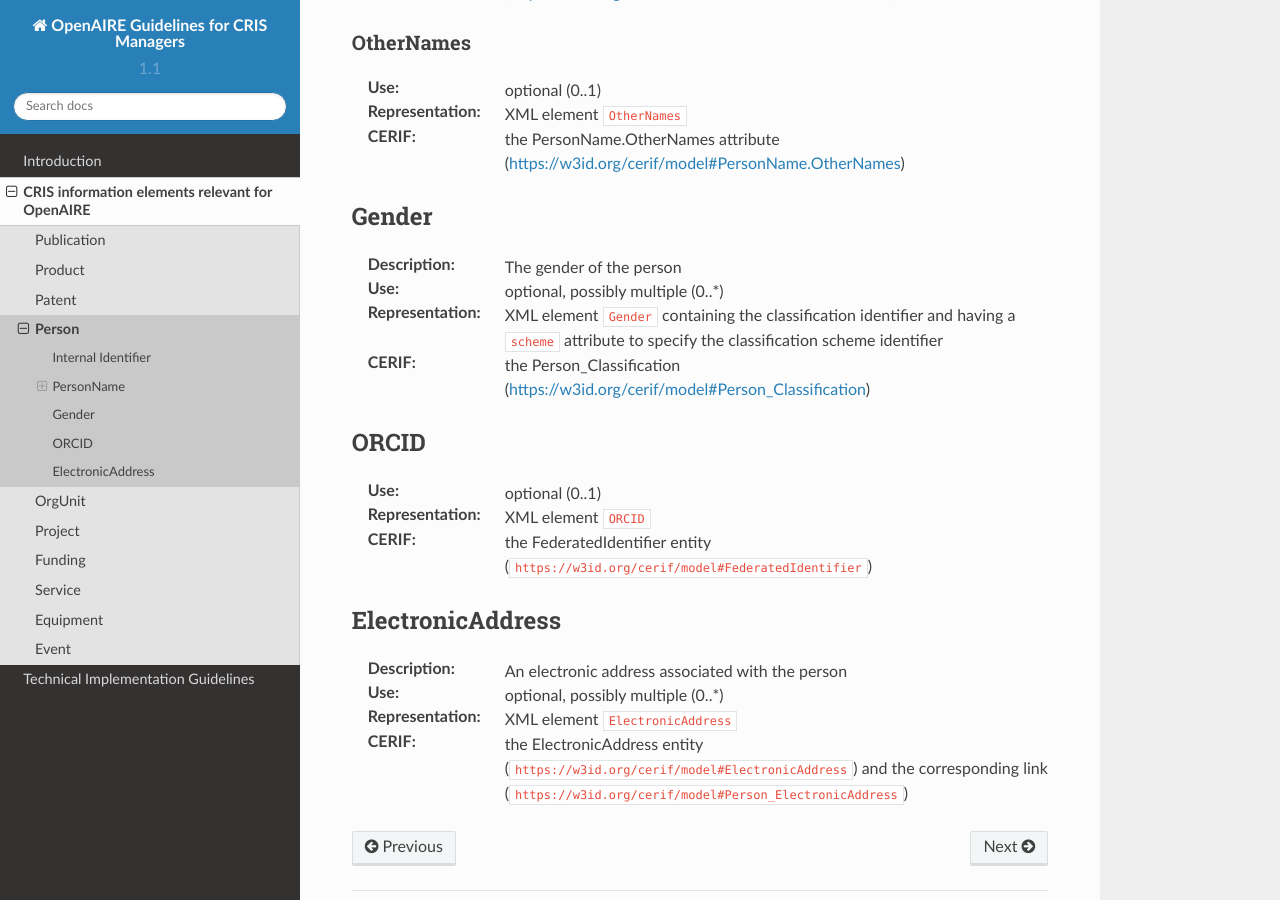
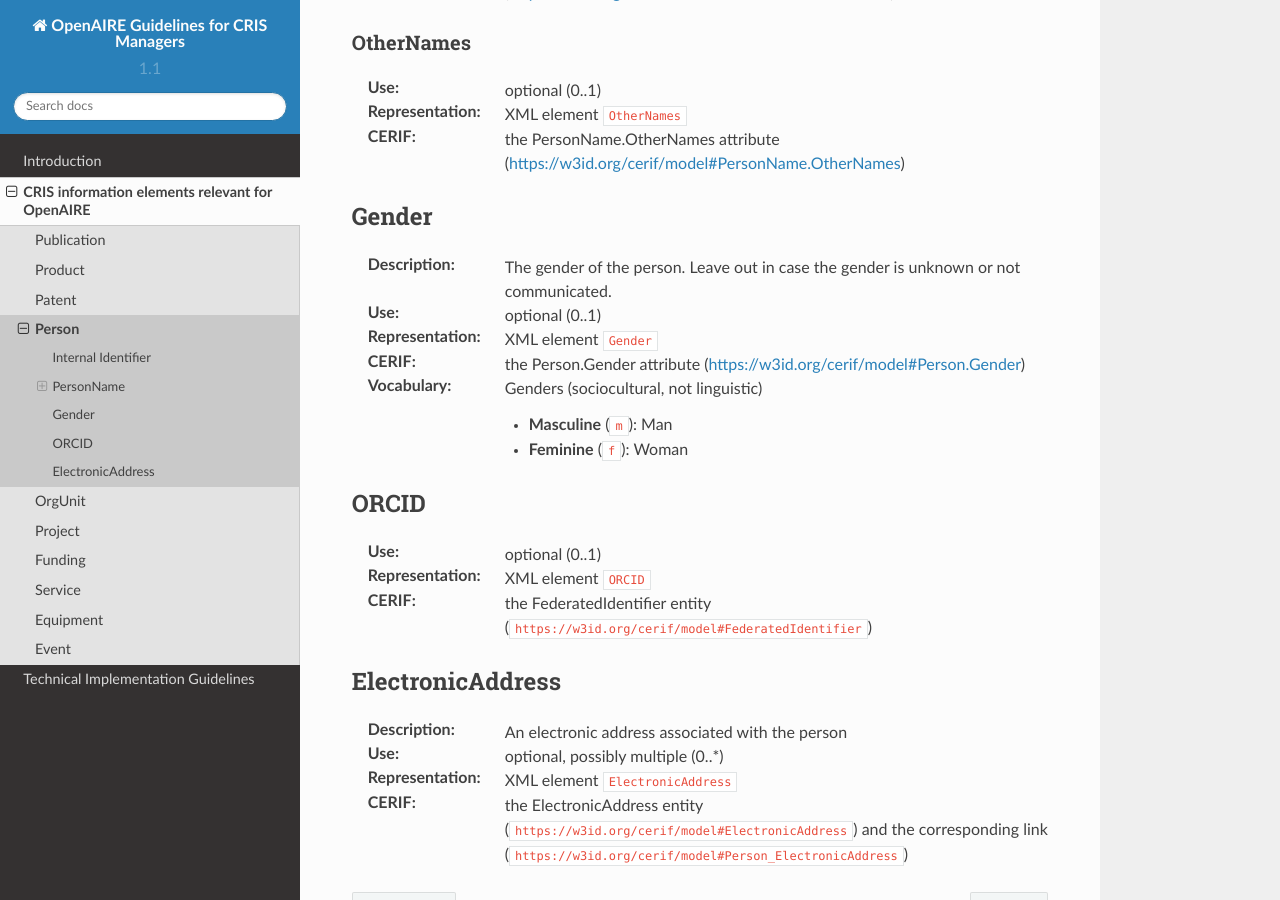
Before and after one commit to openaire/guidelines-cris-managers, a Sphinx documentation site: the page built from docs/cerif_xml_person_entity.rst, in a window 1280 px wide and 900 px high, scrolled down 1287 px. Built offline with Sphinx 7.4.7 and the Read the Docs theme 2.0.0, drawn with Linux system fonts in a browser that asks for light colours; a script that is not in the unit is left out.

Commit message:
Person.Gender as an attribute rather than a generic classification

```diff
--- a/docs/cerif_xml_person_entity.rst
+++ b/docs/cerif_xml_person_entity.rst
@@ -51,10 +51,15 @@
 
 Gender
 ^^^^^^
-:Description: The gender of the person
-:Use: optional, possibly multiple (0..*)
-:Representation: XML element ``Gender`` containing the classification identifier and having a ``scheme`` attribute to specify the classification scheme identifier
-:CERIF: the Person_Classification (`<https://w3id.org/cerif/model#Person_Classification>`_)
+:Description: The gender of the person. Leave out in case the gender is unknown or not communicated.
+:Use: optional (0..1)
+:Representation: XML element ``Gender``
+:CERIF: the Person.Gender attribute (`<https://w3id.org/cerif/model#Person.Gender>`_)
+:Vocabulary: Genders (sociocultural, not linguistic)
+
+  * **Masculine** (``m``): Man
+  * **Feminine** (``f``): Woman
+
 
 
 ORCID
```
Also changed, not shown: 1 other file.
